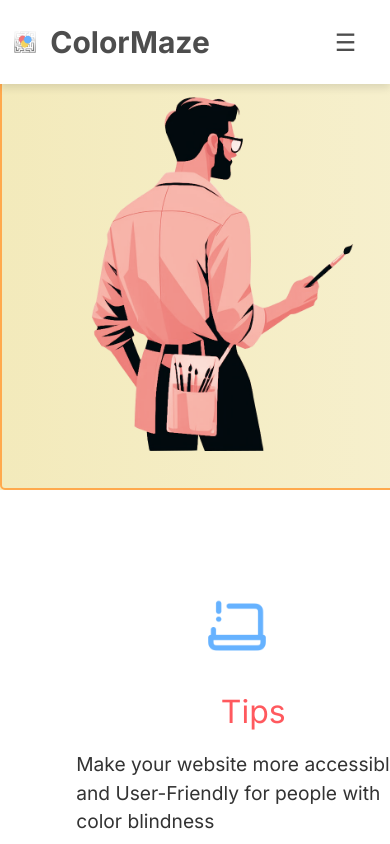
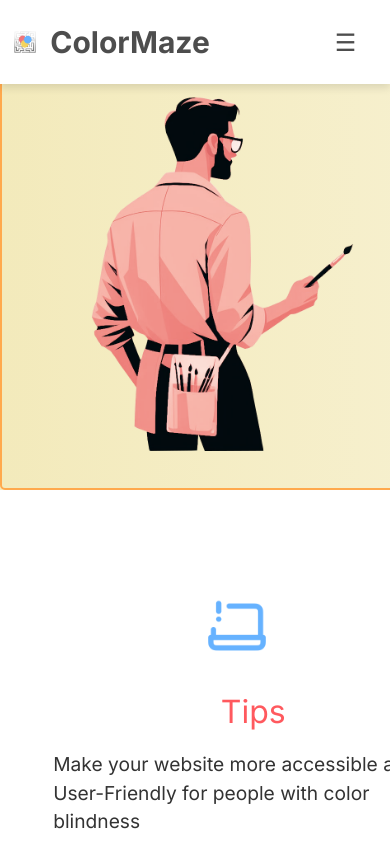
Before and after one commit to KetrinV/colorblind-people-app, a Nuxt app: page / in a window 390 px wide. Shown: the top 844 px of the page. Built offline with nearby package versions, Linux system fonts and the light colour scheme.

Commit message:
deleting max-width from css

```diff
--- a/assets/css/main.css
+++ b/assets/css/main.css
@@ -206,7 +206,6 @@ body {
 .bullet-container {
   display: flex;
   flex-direction: column;
-  max-width: 70ch;
 }
   .subtitle{
     height: 5rem;
@@ -575,11 +574,6 @@ input[type=checkbox] {
     font-size: 1.8rem;
   }
 
-  .intro p{
-    padding-left: 23px;
-    padding-right: 23px;
-  }
-
   .tools-header{
     font-size: 2rem;
   }
```
